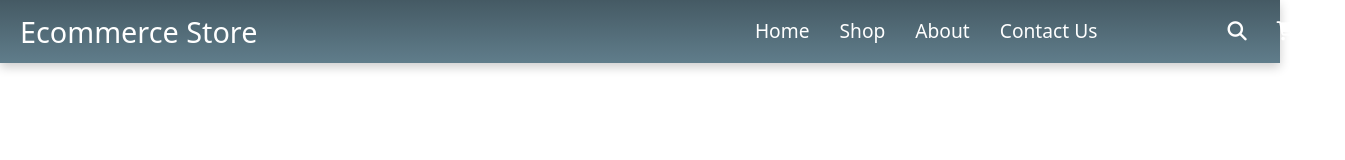
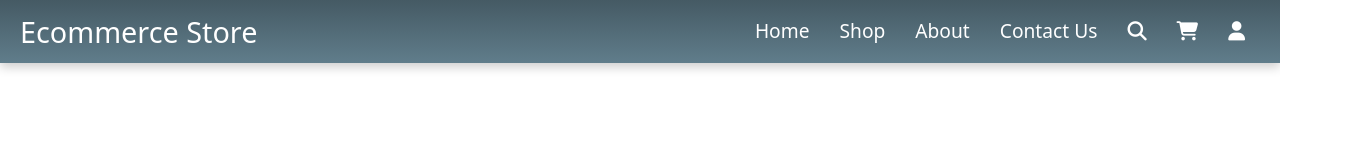
Before and after one commit to zaheerabbasdev/Ecommerce-website, a React (Vite) app: page / in a window 1280 px wide. Shown: the top 160 px of the page, 1345 px wide, since content can reach past the window. Built offline with nearby package versions, Linux system fonts and the light colour scheme.

Commit message:
add the navbar

```diff
--- a/src/Components/Navbar.css
+++ b/src/Components/Navbar.css
@@ -1,5 +1,9 @@
 .navigation {
-    background: linear-gradient(to bottom, var(--primary-dark), var(--primary-light));
+  background: linear-gradient(
+    to bottom,
+    var(--primary-dark),
+    var(--primary-light)
+  );
   padding: 10px 0;
   box-shadow: 0 4px 10px rgba(0, 0, 0, 0.2);
   position: sticky; /* Make the navigation sticky */
@@ -81,10 +85,8 @@ nav {
   transform: scale(1.1);
 }
 
-.nav-icon{
-    position: relative;
-    left: 100px;
-}
+
+
 
 
 /* Mobile-specific styles */
@@ -108,12 +110,20 @@ nav {
 
   .nav-list.open {
     display: flex;
+    transform: translate(-15px);
+    position: absolute;
+    top: 49px;
+
   }
 
   .nav-list li {
     text-align: center;
     width: 100%;
-        background: linear-gradient(to top, var(--primary-dark), var(--primary-light));
+    background: linear-gradient(
+      to top,
+      var(--primary-dark),
+      var(--primary-light)
+    );
   }
 
   .nav-list li a {
@@ -190,10 +200,13 @@ nav {
     top: 0;
   }
 
-
   .nav-list {
     padding-top: 15px;
   }
+
+
+
+
 }
 
 /* Ensure the slider does not overlap the navigation */
```
Lines whose indentation alone changed are shown as unchanged.
